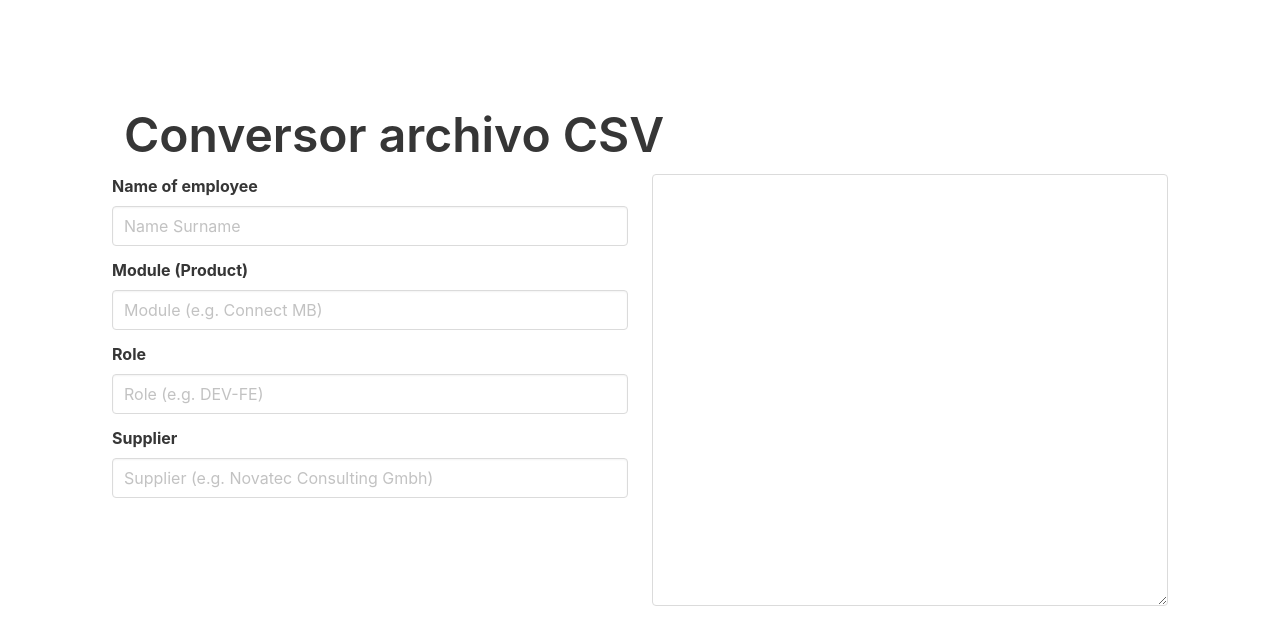
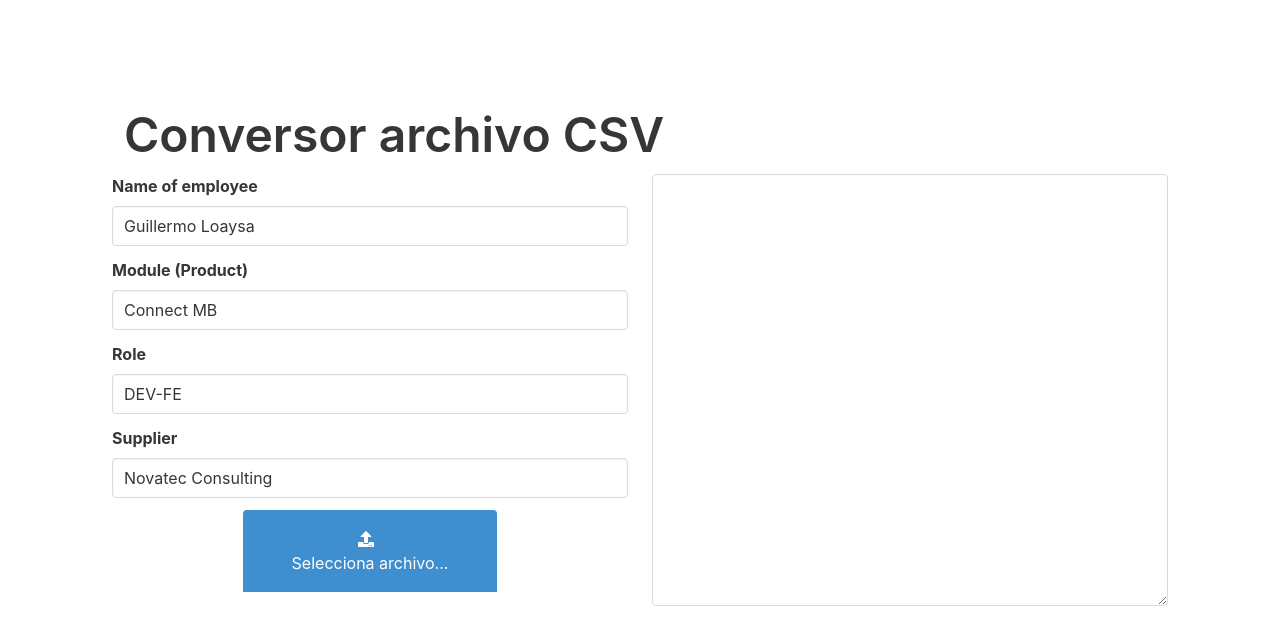
Before and after one commit to gloaysa/conversor-horas, a Vue app: page / in a window 1280 px wide. Shown: the top 644 px of the page. Built offline with nearby package versions, Linux system fonts and the light colour scheme.

Commit message:
Adapt date and fix on-site hours

```diff
--- a/src/components/Conversor.vue
+++ b/src/components/Conversor.vue
@@ -106,10 +106,10 @@
         doc: null,
         loadedFile: false,
         isEditable: false,
-        name: '',
-        product: '',
-        role: '',
-        supplier: ''
+        name: 'Guillermo Loaysa',
+        product: 'Connect MB',
+        role: 'DEV-FE',
+        supplier: 'Novatec Consulting'
       }
     },
     methods: {
@@ -128,14 +128,15 @@
               let data = results.data
               results.data.forEach((dataHour, index) => {
                 let dataIndex = data[index]
-                let date = dataHour[0]
+                let date = changeDate(dataHour[0])
+                changeDate(date)
                 let hour = dataHour[5].replace(',', '.')
                 if (getOnSiteHour(dataHour[4])) {
+                  dataIndex[1] = hour
+                  dataIndex[0] = '0'
+                } else {
                   dataIndex[0] = hour
                   dataIndex[1] = '0'
-                } else {
-                  dataIndex[1] = hour
-                  dataIndex[0] = '0'
                 }
                 dataIndex[2] = that.name
                 dataIndex[3] = date
@@ -149,6 +150,11 @@
               })
               data.unshift(HEADER)
               that.doc = Papa.unparse(data)
+
+              function changeDate (date) {
+                var newDate = new Date(date).toLocaleDateString('es-ES').replace(/\//g, '.')
+                return newDate
+              }
 
               function getOnSiteHour (hours) {
                 return !!hours.match(/remote/)
```
